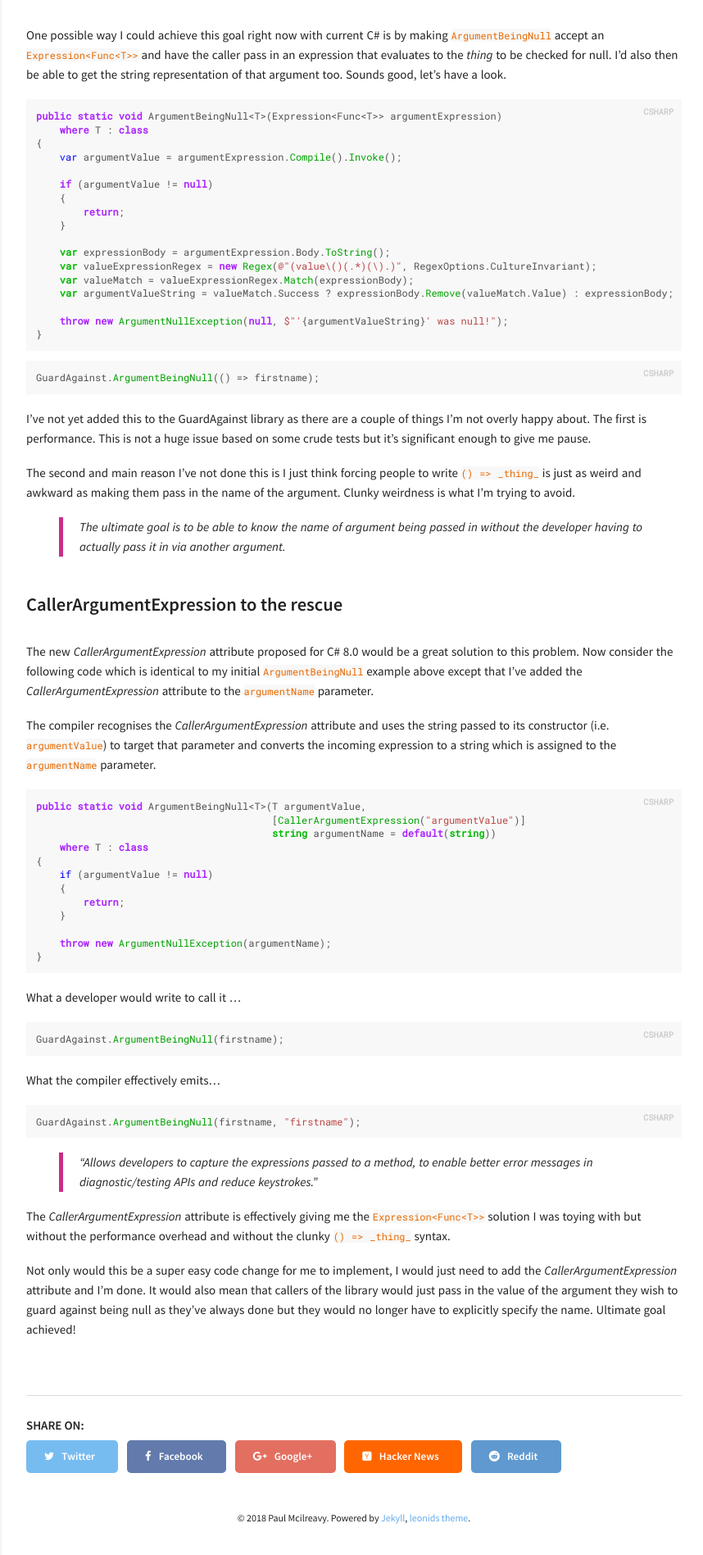
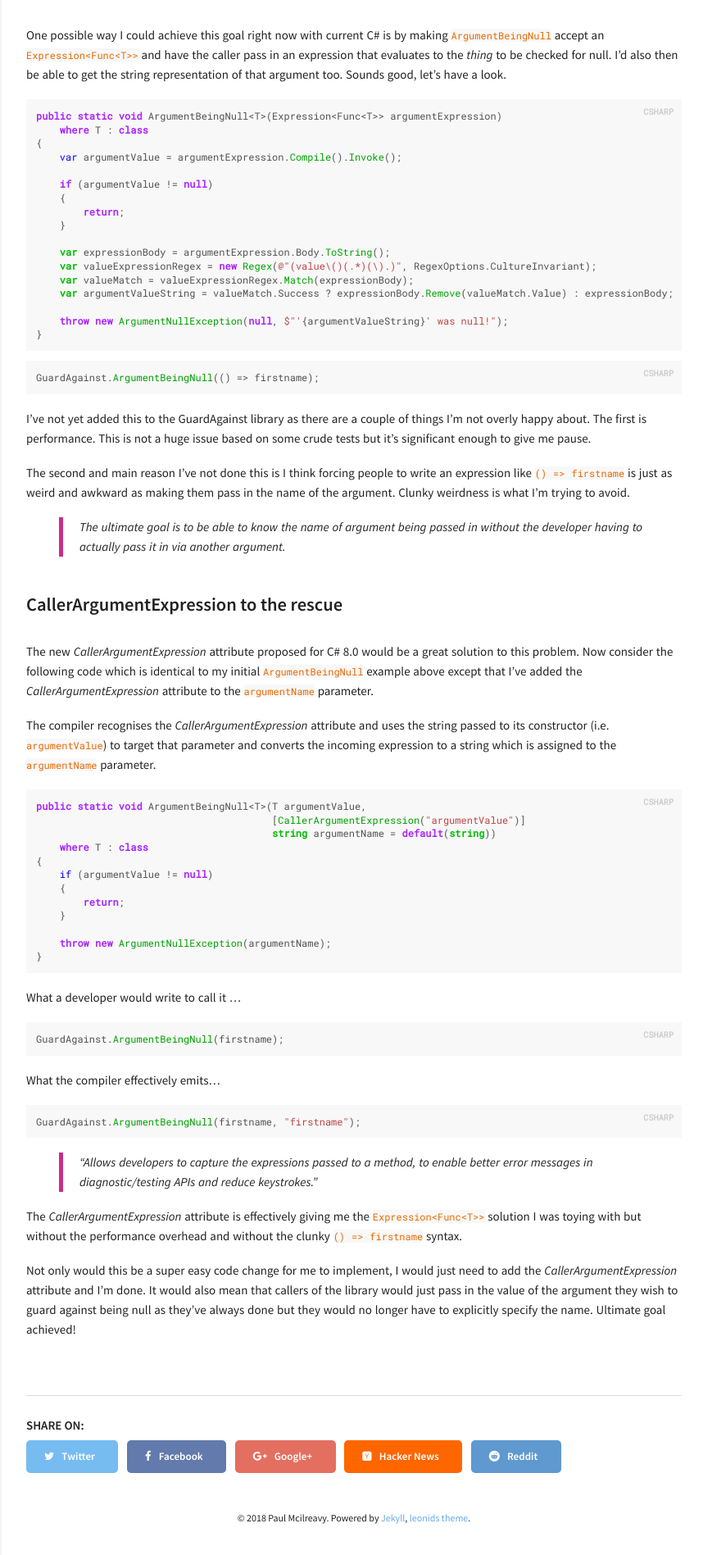
Before and after one commit to pmcilreavy/pmcilreavy.github.io, a Jekyll site: the page built from _posts/2018-08-06-caller-expression-attribute.md, in a window 1280 px wide. Shown: the part 2840-4737 px from the top of the page at 82% size, without its empty margins (318-1176 px from the left). Built offline with Jekyll 4.4.1, drawn with Linux system fonts in a browser that asks for light colours; comment, search, counter and statistics services are not loaded.

Commit message:
fix up markdown

```diff
--- a/_posts/2018-08-06-caller-expression-attribute.md
+++ b/_posts/2018-08-06-caller-expression-attribute.md
@@ -128,7 +128,7 @@ GuardAgainst.ArgumentBeingNull(() => firstname);
 
 I've not yet added this to the GuardAgainst library as there are a couple of things I'm not overly happy about. The first is performance. This is not a huge issue based on some crude tests but it's significant enough to give me pause.
 
-The second and main reason I've not done this is I just think forcing people to write `() => _thing_` is just as weird and awkward as making them pass in the name of the argument. Clunky weirdness is what I'm trying to avoid.
+The second and main reason I've not done this is I think forcing people to write an expression like `() => firstname` is just as weird and awkward as making them pass in the name of the argument. Clunky weirdness is what I'm trying to avoid.
 
 > The ultimate goal is to be able to _know_ the name of argument being passed in without the developer having to actually pass it in via another argument.
 
@@ -167,6 +167,6 @@ GuardAgainst.ArgumentBeingNull(firstname, "firstname");
 
 > "Allows developers to capture the expressions passed to a method, to enable better error messages in diagnostic/testing APIs and reduce keystrokes."
 
-The _CallerArgumentExpression_ attribute is effectively giving me the `Expression<Func<T>>` solution I was toying with but without the performance overhead and without the clunky `() => _thing_` syntax.
+The _CallerArgumentExpression_ attribute is effectively giving me the `Expression<Func<T>>` solution I was toying with but without the performance overhead and without the clunky `() => firstname` syntax.
 
 Not only would this be a super easy code change for me to implement, I would just need to add the _CallerArgumentExpression_ attribute and I'm done. It would also mean that callers of the library would just pass in the value of the argument they wish to guard against being null as they've always done but they would no longer have to explicitly specify the name. Ultimate goal achieved!
```
